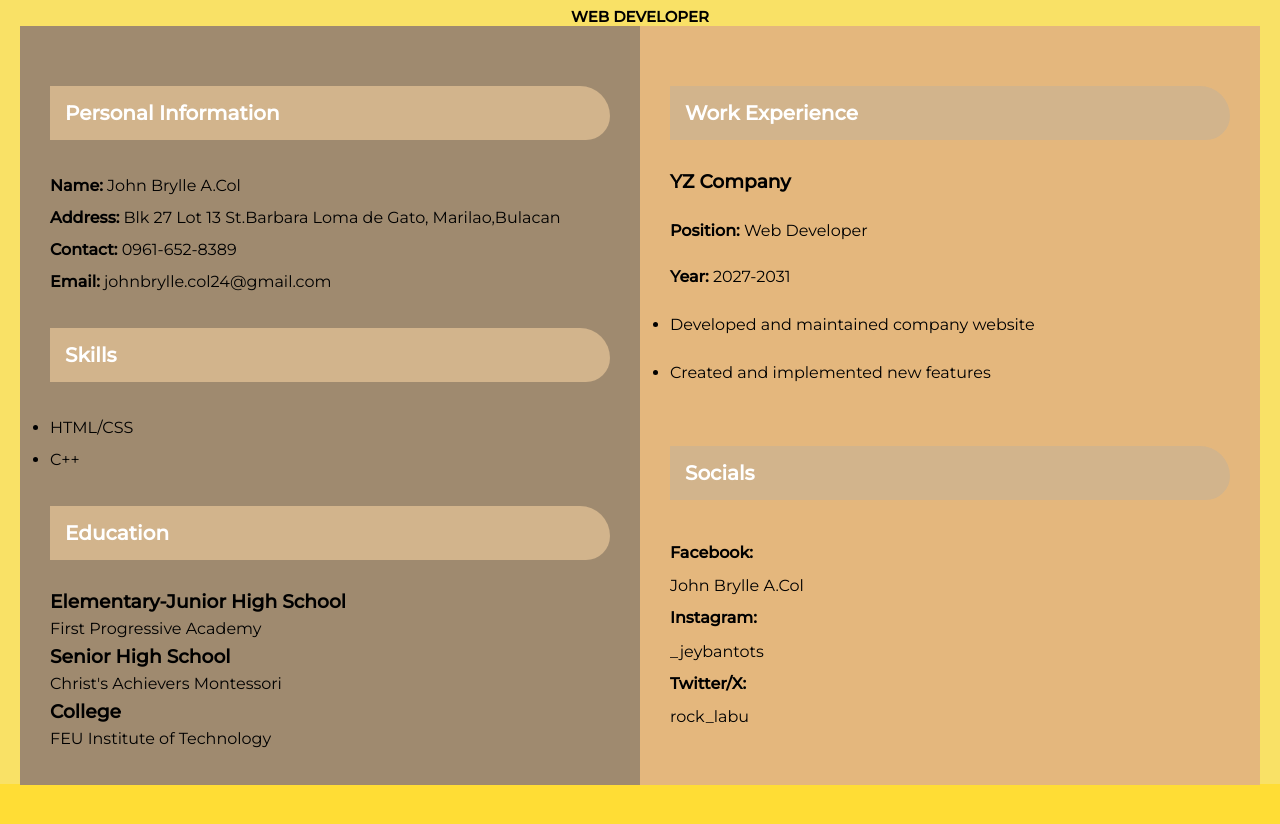
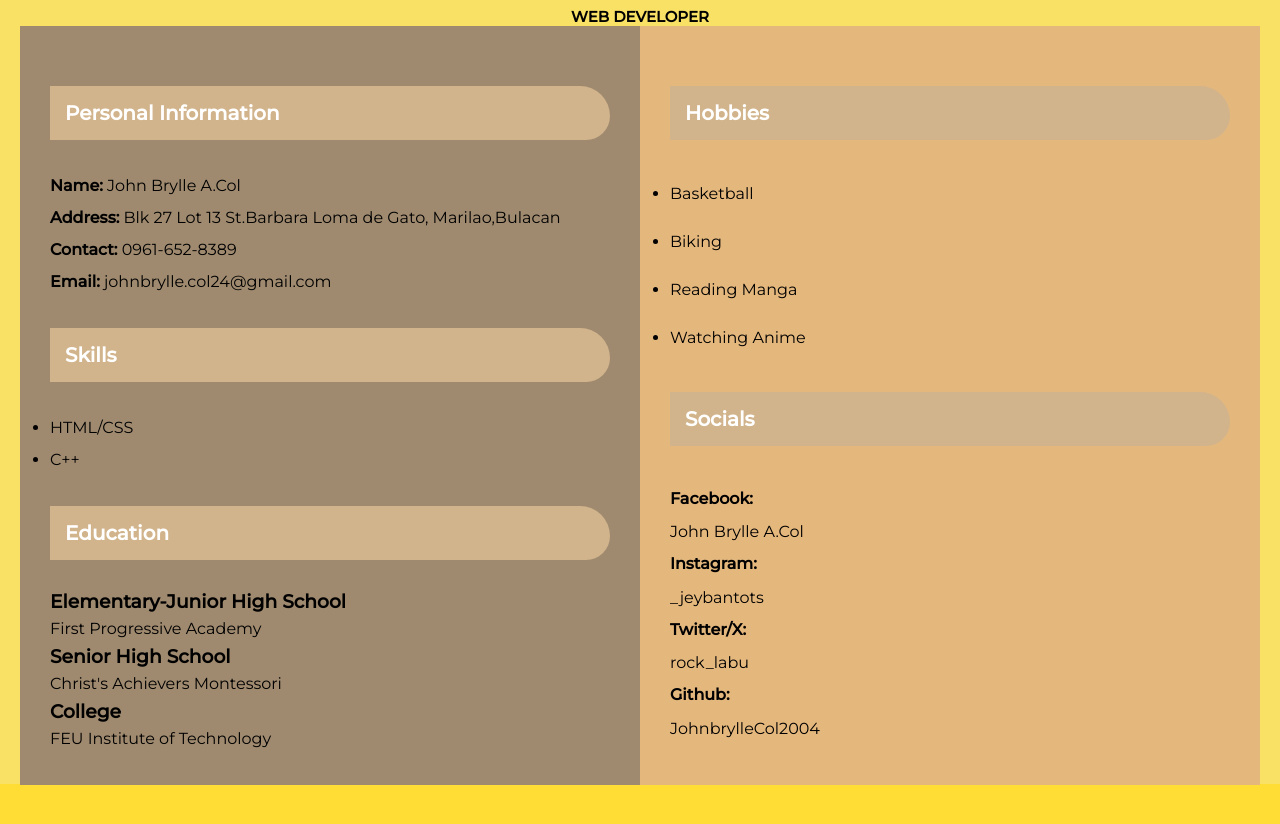
Before and after one commit to JohnbrylleCol2004/WD-Intro, a plain HTML site: page index.html in a window 1280 px wide. Shown: the part 536-1360 px from the top of the page. Drawn offline with Linux system fonts and the light colour scheme.

Commit message:
Changed the index.html

```diff
--- a/index.html
+++ b/index.html
@@ -39,14 +39,14 @@
                     <p>FEU Institute of Technology</p>
             </div>
             <div class="right">
-                <h2>Work Experience</h2>
-                <h3>YZ Company</h3>
-                <p><strong>Position:</strong> Web Developer</p>
-                <p><strong>Year:</strong> 2027-2031</p>
+                <h2>Hobbies</h2>
                 <ul>
-                    <li>Developed and maintained company website</li>
-                    <li>Created and implemented new features</li>
-                </ul> <br>
+                    <li>Basketball</li>
+                    <li>Biking</li>
+                    <li>Reading Manga</li>
+                    <li>Watching Anime</li>
+                </ul>
+
                 <h2>Socials</h2>
                 <p><strong>Facebook: </strong></p>
                 <div class="social_item">
@@ -64,6 +64,12 @@
                     <span>rock_labu</span>
                  </a>
                 </div>
+                <p><strong>Github: </strong></p>
+                <div class="social_item">
+                 <a class="social_link" href="https://github.com/JohnbrylleCol2004">
+                    <span>JohnbrylleCol2004</span>
+                 </a>
+                </div>
             </div>
         </div>
     </div>
```
